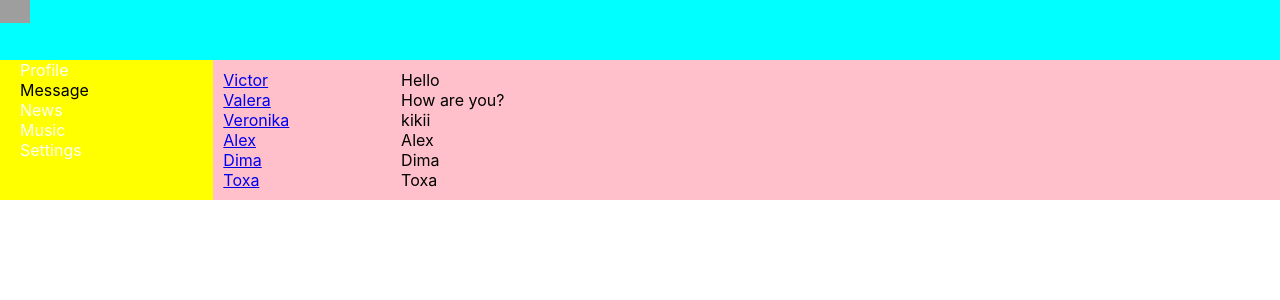
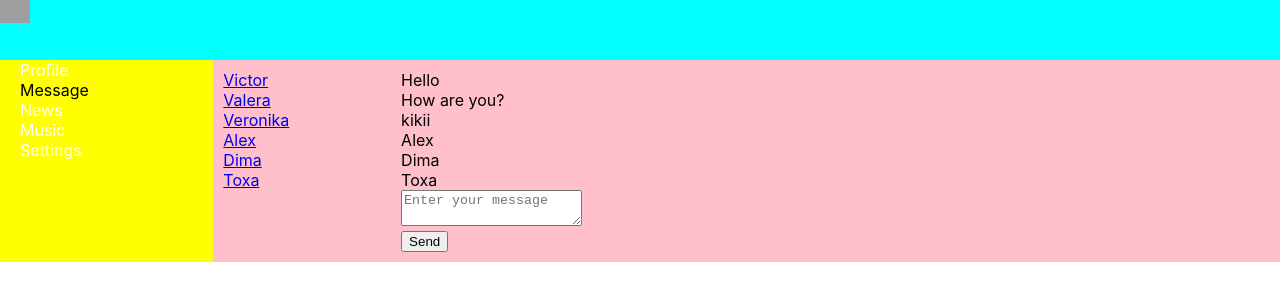
Before and after one commit to victor13bars/social-network, a React (Create React App) app: page /dialogs in a window 1280 px wide. Shown: the top 300 px of the page. Built offline with nearby package versions, Linux system fonts and the light colour scheme; grey boxes are pictures that could not be loaded.

Commit message:
1.Add messages,textarea, button on page Message. 2.Add reducer.

```diff
--- a/src/App.tsx
+++ b/src/App.tsx
@@ -1,7 +1,13 @@
 import React from 'react';
 import './App.css';
 import {BrowserRouter, Route} from 'react-router-dom';
-import {AddPostActionType, StateType, UpdateNewPostTextActionType} from "./redux/state";
+import {
+    AddPostActionType,
+    SendMessageActionType,
+    StateType,
+    UpdateNewMessageBodyActionType,
+    UpdateNewPostTextActionType
+} from "./redux/state";
 import Header from "./components/Header/Header";
 import Navbar from "./components/Navbar/Navbar";
 import Profile from "./components/Profile/Profile";
@@ -12,7 +18,7 @@ import Settings from "./components/Settings/Settings";
 
 type AppType = {
     state: StateType
-    dispatch: (action: AddPostActionType | UpdateNewPostTextActionType) => void
+    dispatch: (action: AddPostActionType | UpdateNewPostTextActionType | UpdateNewMessageBodyActionType | SendMessageActionType) => void
 }
 
 function App(props: AppType) {
@@ -23,7 +29,8 @@ function App(props: AppType) {
                 <Header/>
                 <Navbar/>
                 <div className='app-wrapper-content'>
-                    <Route path='/dialogs' render={() => <Dialogs state={props.state.dialogsPage}/>}/>
+                    <Route path='/dialogs' render={() => <Dialogs state={props.state.dialogsPage}
+                                                                  dispatch={props.dispatch}/>}/>
                     <Route path='/profile' render={() => <Profile profilePage={props.state.profilePage}
                                                                   dispatch={props.dispatch}/>}/>
                     <Route path='/news' component={News}/>
--- a/src/components/Dialogs/Dialogs.tsx
+++ b/src/components/Dialogs/Dialogs.tsx
@@ -1,21 +1,32 @@
-import React from "react";
+import React, {ChangeEvent} from "react";
 import classes from "./Dialogs.module.css"
 import DialogItem from "./DialogItem/DialogItem";
 import Message from "./Message/Message";
-import {MessagesPagesType} from "../../redux/state";
-
+import {
+    AddPostActionType,
+    MessagesPagesType, SendMessageActionType,UpdateNewMessageBodyActionType,
+    UpdateNewPostTextActionType
+} from "../../redux/state";
+import {sendMessageCreator, updateNewMessageBodyCreator} from "../../redux/dialogs-reducer";
 
 
 type DialogsType = {
-  state:MessagesPagesType
+    state: MessagesPagesType
+    dispatch: (action: AddPostActionType | UpdateNewPostTextActionType | UpdateNewMessageBodyActionType | SendMessageActionType) => void
 }
 
 const Dialogs = (props: DialogsType) => {
 
 
     let dialogsItems = props.state.dialogs.map(dialog => (<DialogItem id={dialog.id} name={dialog.name}/>));
+    let messagesItems = props.state.messages.map(ms => <Message id={ms.id} message={ms.message}/>);
+    let newMessageBody = props.state.newMessageBody;
 
-    let messagesItems = props.state.messages.map(ms => <Message id={ms.id} message={ms.message}/>);
+    let onSendMessageClick = () => {props.dispatch(sendMessageCreator())}
+    let onNewMessageChange = (e: ChangeEvent<HTMLTextAreaElement>) => {
+        let body = e.target.value
+        props.dispatch(updateNewMessageBodyCreator(body))
+    }
 
     return (
         <div className={classes.dialogs}>
@@ -24,7 +35,13 @@ const Dialogs = (props: DialogsType) => {
             </div>
 
             <div className={classes.messages}>
-                {messagesItems}
+                <div>{messagesItems}</div>
+                <div><textarea value={newMessageBody}
+                               onChange={onNewMessageChange}
+                               placeholder="Enter your message "></textarea></div>
+                <div>
+                    <button onClick={onSendMessageClick}>Send</button>
+                </div>
             </div>
         </div>
     )
--- a/src/components/Profile/MyPosts/MyPosts.tsx
+++ b/src/components/Profile/MyPosts/MyPosts.tsx
@@ -2,12 +2,11 @@ import React, {ChangeEvent} from "react";
 import classes from './MyPosts.module.css';
 import Post from "./Post/Post";
 import {
-    addPostActionCreator,
     AddPostActionType,
     PostType,
-    updateNewPostTextActionCreator,
     UpdateNewPostTextActionType
 } from "../../../redux/state";
+import {addPostActionCreator, updateNewPostTextActionCreator} from "../../../redux/profile-reducer";
 
 type MyPostsType = {
     newPostText: string
--- /dev/null
+++ b/src/redux/dialogs-reducer.tsx
@@ -0,0 +1,36 @@
+import React from 'react';
+import {
+    AddPostActionType,
+    MessagesPagesType,
+    SendMessageActionType, UpdateNewMessageBodyActionType, UpdateNewPostTextActionType
+} from "./state";
+
+const UPDATE_NEW_MESSAGE_BODY = "UPDATE-NEW-MESSAGE-BODY";
+const SEND_MESSAGE = "SEND-MESSAGE";
+
+const dialogsReducer = (state: MessagesPagesType, action: AddPostActionType | UpdateNewPostTextActionType | UpdateNewMessageBodyActionType | SendMessageActionType) => {
+    switch (action.type) {
+        case "UPDATE-NEW-MESSAGE-BODY":
+            state.newMessageBody = action.body;
+            return state;
+        case "SEND-MESSAGE":
+            let body = state.newMessageBody;
+            state.newMessageBody = "";
+            state.messages.push({id: 6, message: body});
+            return state;
+        default:
+            return state;
+    }
+}
+export const sendMessageCreator = (): SendMessageActionType => {
+    return {
+        type: SEND_MESSAGE
+    }
+}
+export const updateNewMessageBodyCreator = (body: string): UpdateNewMessageBodyActionType => {
+    return {
+        type: UPDATE_NEW_MESSAGE_BODY, body: body
+    }
+}
+
+export default dialogsReducer;
--- /dev/null
+++ b/src/redux/profile-reducer.tsx
@@ -0,0 +1,37 @@
+import React from 'react';
+import {
+    AddPostActionType,
+    PostType, ProfilePageType, SendMessageActionType, UpdateNewMessageBodyActionType,
+    UpdateNewPostTextActionType
+} from "./state";
+import {act} from "react-dom/test-utils";
+
+const ADD_POST = "ADD-POST";
+const UPDATE_NEW_POST_TEXT = "UPDATE-NEW-POST-TEXT";
+
+const profileReducer = (state:ProfilePageType, action:AddPostActionType | UpdateNewPostTextActionType | UpdateNewMessageBodyActionType | SendMessageActionType) => {
+    switch (action.type){
+        case ADD_POST:
+            const newPost: PostType = {id: 5, message: state.messageForNewPost, likeCount: 0};
+            state.posts.push(newPost);
+            state.messageForNewPost = "";
+            return state;
+        case UPDATE_NEW_POST_TEXT:
+            state.messageForNewPost = action.newText;
+            return state;
+        default:
+            return state;
+    }
+}
+export const addPostActionCreator = (): AddPostActionType => {
+    return {
+        type: ADD_POST
+    }
+}
+export const updateNewPostTextActionCreator = (newText: string): UpdateNewPostTextActionType => {
+    return {
+        type: UPDATE_NEW_POST_TEXT, newText: newText
+    }
+}
+
+export default profileReducer;
--- /dev/null
+++ b/src/redux/sidebar-reducer.tsx
@@ -0,0 +1,15 @@
+import React from 'react';
+import {
+    AddPostActionType,
+    PostType, ProfilePageType,
+    UpdateNewPostTextActionType
+} from "./state";
+
+const ADD_POST = "ADD-POST";
+const UPDATE_NEW_POST_TEXT = "UPDATE-NEW-POST-TEXT";
+
+export const sidebarReducer = () => {
+
+
+}
+export default sidebarReducer;
--- a/src/redux/state.ts
+++ b/src/redux/state.ts
@@ -1,5 +1,6 @@
-const ADD_POST = "ADD-POST";
-const UPDATE_NEW_POST_TEXT = "UPDATE-NEW-POST-TEXT";
+import profileReducer from "./profile-reducer";
+import dialogsReducer from "./dialogs-reducer";
+import sidebarReducer from "./sidebar-reducer";
 
 export type PostType = {
     id: number
@@ -22,6 +23,7 @@ export type MessageType = {
 export type MessagesPagesType = {
     dialogs: Array<DialogType>
     messages: Array<MessageType>
+    newMessageBody: string
 }
 
 export type StateType = {
@@ -29,15 +31,13 @@ export type StateType = {
     dialogsPage: MessagesPagesType
     sidebar: SidebarType
 }
-
 export type SidebarType = {}
-
 export type StoreType = {
     _state: StateType
     _callSubscriber: () => void
     subscribe: (observer: () => void) => void
     getState: () => StateType
-    dispatch: (action: AddPostActionType | UpdateNewPostTextActionType) => void
+    dispatch: (action: AddPostActionType | UpdateNewPostTextActionType | UpdateNewMessageBodyActionType | SendMessageActionType) => void
 }
 
 export type AddPostActionType = {
@@ -46,6 +46,13 @@ export type AddPostActionType = {
 export type UpdateNewPostTextActionType = {
     type: "UPDATE-NEW-POST-TEXT"
     newText: string
+}
+export type UpdateNewMessageBodyActionType = {
+    type: "UPDATE-NEW-MESSAGE-BODY"
+    body: string
+}
+export type SendMessageActionType = {
+    type: "SEND-MESSAGE"
 }
 
 let store: StoreType = {
@@ -73,7 +80,8 @@ let store: StoreType = {
                 {id: 4, message: "Alex"},
                 {id: 5, message: "Dima"},
                 {id: 6, message: "Toxa"}
-            ]
+            ],
+            newMessageBody: ""
         },
         sidebar: {}
 
@@ -88,27 +96,10 @@ let store: StoreType = {
         this._callSubscriber = observer;
     },
     dispatch(action) {
-        if (action.type === "ADD-POST") {
-            const newPost: PostType = {id: 5, message: this._state.profilePage.messageForNewPost, likeCount: 0};
-            this._state.profilePage.posts.push(newPost);
-            this._state.profilePage.messageForNewPost = "";
-            this._callSubscriber();
-        } else if (action.type === "UPDATE-NEW-POST-TEXT") {
-            this._state.profilePage.messageForNewPost = action.newText;
-            this._callSubscriber();
-        }
+        this._state.profilePage = profileReducer(this._state.profilePage, action);
+        this._state.dialogsPage = dialogsReducer(this._state.dialogsPage, action);
+        this._callSubscriber();
     }
 };
 
-export const addPostActionCreator = ():AddPostActionType => {
-    return {
-        type:ADD_POST
-    }
-}
-export const updateNewPostTextActionCreator = (newText:string):UpdateNewPostTextActionType => {
-    return {
-        type: UPDATE_NEW_POST_TEXT, newText: newText
-    }
-}
-
 export default store;
```
